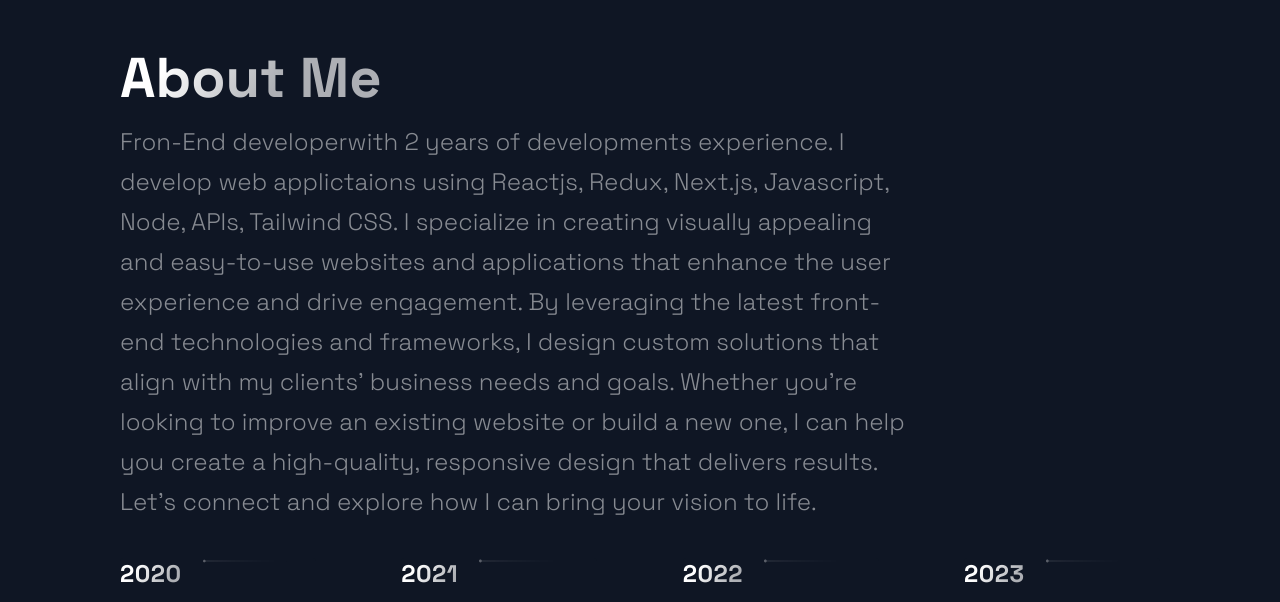
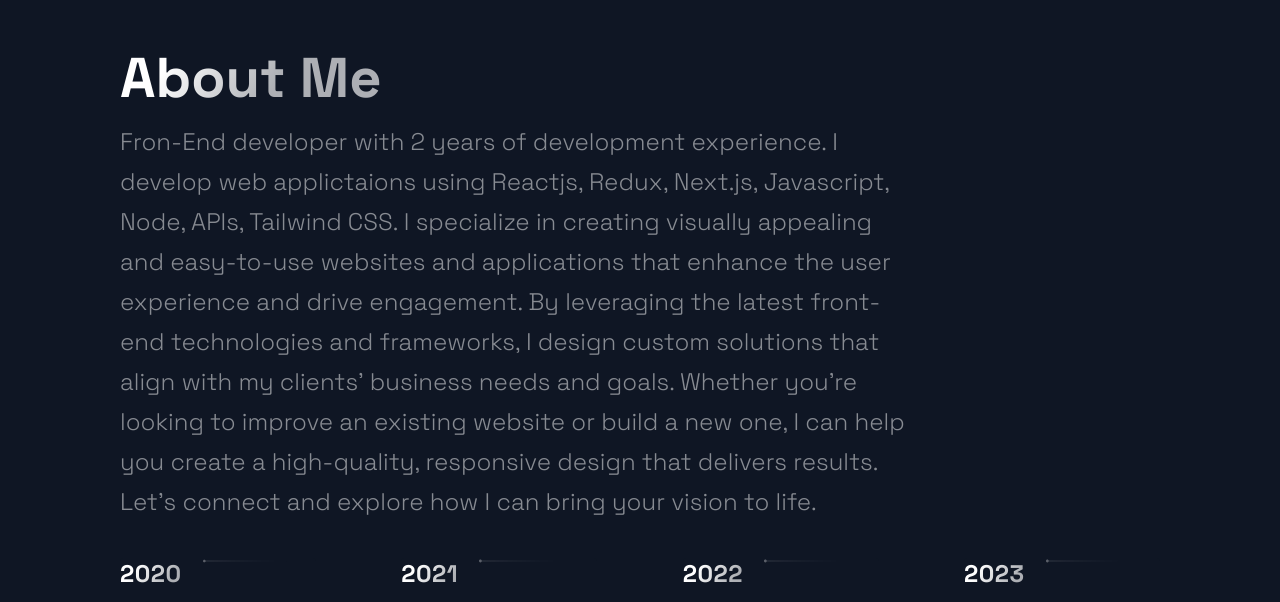
Before and after one commit to Nyakamba/portfolio_website, a Next.js app: page / in a window 1280 px wide. Shown: the part 3060-3662 px from the top of the page. Built offline with nearby package versions, Linux system fonts and the light colour scheme.

Commit message:
Timeline.js

```diff
--- a/src/components/TimeLine/TimeLine.js
+++ b/src/components/TimeLine/TimeLine.js
@@ -66,7 +66,7 @@ const Timeline = () => {
     <Section id="about">
       <SectionTitle>About Me</SectionTitle>
       <SectionText>
-        Fron-End developerwith 2 years of developments experience. I develop web
+        Fron-End developer with 2 years of development experience. I develop web
         applictaions using Reactjs, Redux, Next.js, Javascript, Node, APIs,
         Tailwind CSS. I specialize in creating visually appealing and
         easy-to-use websites and applications that enhance the user experience
```
